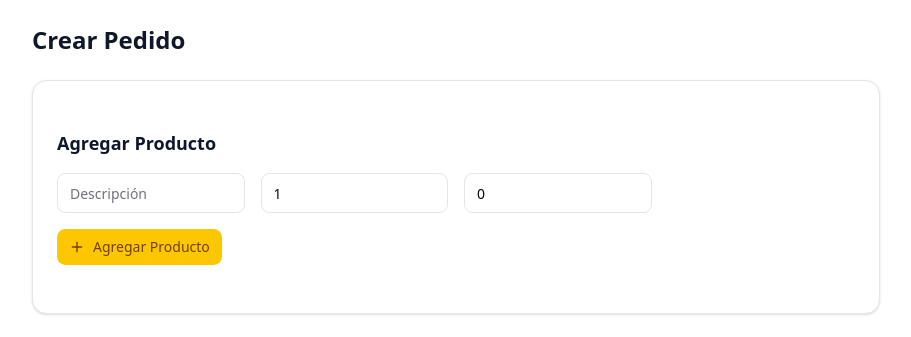
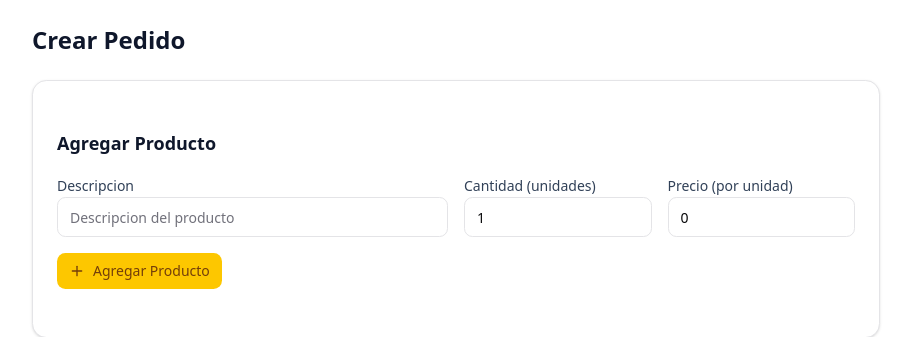
Before and after one commit to boyelf/gestor-pedido, a Next.js app: page /crearpedido in a window 1280 px wide. Shown: the top 337 px of the page, without its empty margins (184-1095 px from the left). Built offline with nearby package versions, Linux system fonts and the light colour scheme; no server answers.

Commit message:
agregada pagina crearpedido que contiene un form para los productos del pedido

```diff
--- a/app/crearpedido/page.tsx
+++ b/app/crearpedido/page.tsx
@@ -42,27 +42,39 @@ const CrearPedidoPage: React.FC = () => {
         <CardContent className="p-6">
           <h2 className="text-lg font-semibold mb-4 text-slate-900 dark:text-slate-100">Agregar Producto</h2>
           <div className="grid grid-cols-1 md:grid-cols-4 gap-4">
+            <div className="space-y-2 md:col-span-2">
+              <label className="text-sm font-medium text-slate-700 dark:text-slate-300">Descripcion</label>
               <Input
-              placeholder="Descripción"
+                placeholder="Descripcion del producto"
                 value={descripcion}
                 onChange={(e) => setDescripcion(e.target.value)}
-              className="md:col-span-2"
               />
+            </div>
+            <div className="space-y-2">
+              <label className="text-sm font-medium text-slate-700 dark:text-slate-300">
+                Cantidad (unidades)
+              </label>
               <Input
                 type="number"
-              placeholder="Cantidad"
+                placeholder="Ej: 2"
                 value={cantidad}
                 onChange={(e) => setCantidad(Number(e.target.value))}
                 min="1"
               />
+            </div>
+            <div className="space-y-2">
+              <label className="text-sm font-medium text-slate-700 dark:text-slate-300">
+                Precio (por unidad)
+              </label>
               <Input
                 type="number"
-              placeholder="Precio"
+                placeholder="Ej: 10.50"
                 value={precio}
                 onChange={(e) => setPrecio(Number(e.target.value))}
                 min="0"
                 step="0.01"
               />
+            </div>
           </div>
           <Button onClick={addProduct} className="mt-4 flex items-center gap-2">
             <Plus size={16} />
@@ -74,7 +86,9 @@ const CrearPedidoPage: React.FC = () => {
       {/* Product List */}
       <div className="space-y-4 mb-6">
         <div>
-            <label className="text-md font-medium text-slate-700 dark:text-slate-300">Cantidad de articulos: {products.length}</label>
+          <label className="text-md font-medium text-slate-700 dark:text-slate-300">
+            Cantidad de articulos: {products.length}
+          </label>
         </div>
         {products.map((product, index) => (
           <Card key={index}>
@@ -82,7 +96,7 @@ const CrearPedidoPage: React.FC = () => {
               <div className="flex justify-between items-center">
                 <div className="grid grid-cols-1 md:grid-cols-3 gap-4 flex-1">
                   <div>
-                    <label className="text-sm font-medium text-slate-700 dark:text-slate-300">Descripción</label>
+                    <label className="text-sm font-medium text-slate-700 dark:text-slate-300">Descripcion</label>
                     <p className="text-slate-900 dark:text-slate-100">{product.descripcion}</p>
                   </div>
                   <div>
```
Lines whose indentation alone changed are shown as unchanged.
